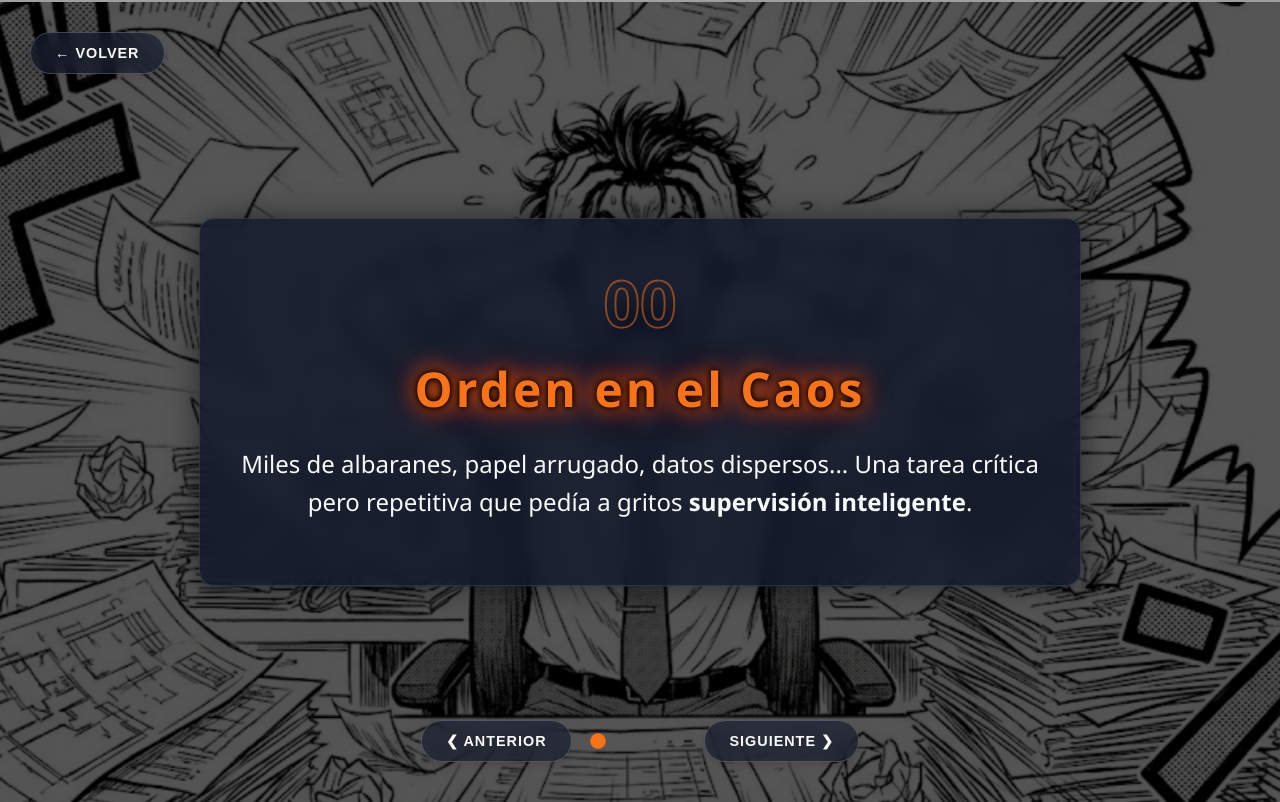
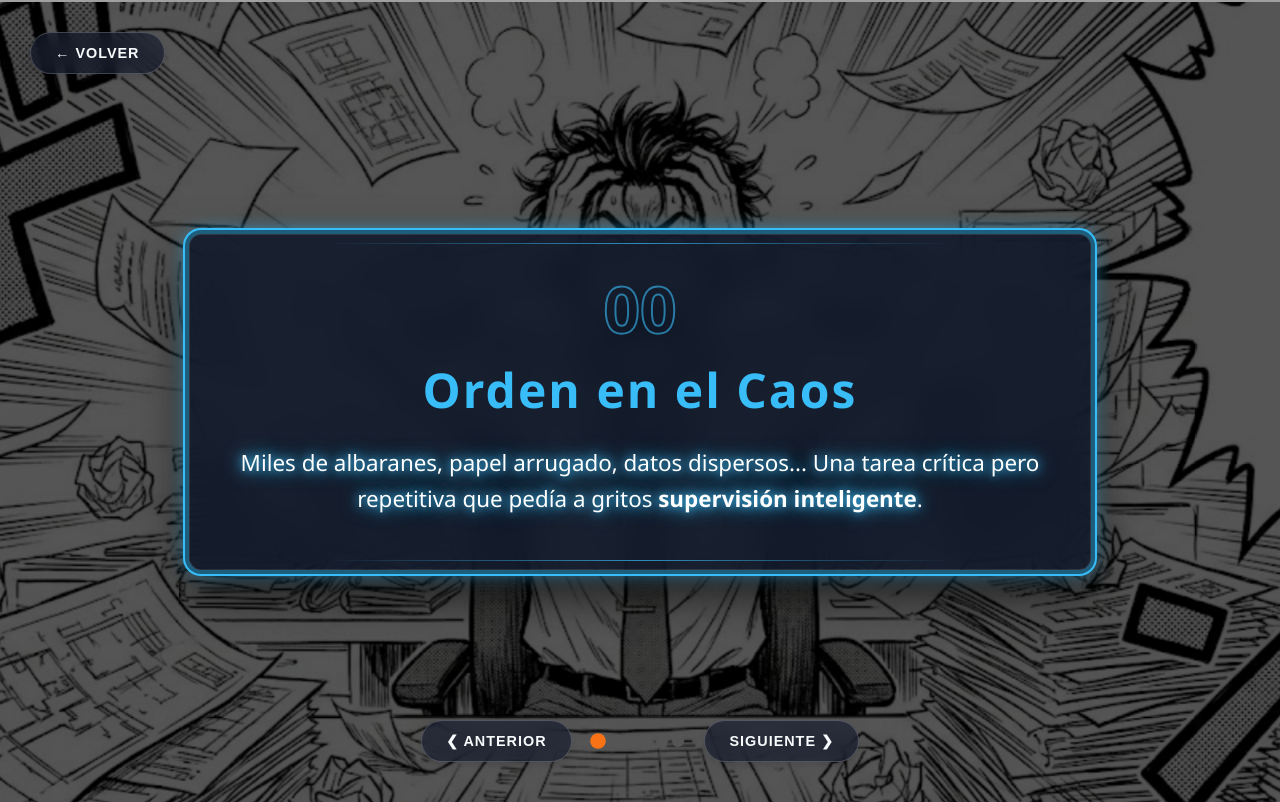
Before and after one commit to Hector-commits/IA-Presentation, a plain HTML site: page index.html in a window 1280 px wide. Shown: the part 798-1600 px from the top of the page. Drawn offline with Linux system fonts and the light colour scheme; grey boxes are pictures that could not be loaded.

Commit message:
😎 Final tweaks.

```diff
--- a/index.html
+++ b/index.html
@@ -246,20 +246,64 @@
             /* Oscurece la imagen para leer texto */
         }
 
+        /* --- VARIABLES DE SECCIÓN --- */
+        #section-personal {
+            --section-accent: var(--accent-orange);
+        }
+
+        #section-project {
+            --section-accent: var(--accent-blue);
+        }
+
         .slide-content-box {
             position: relative;
             z-index: 2;
             max-width: 800px;
+            width: fit-content;
+            /* Se ajusta al contenido */
+            margin: 0 auto;
+            /* Centrado horizontal si es bloque */
             text-align: center;
-            padding: 40px;
-            background: rgba(15, 23, 42, 0.8);
-            /* Fondo semitransparente */
+            padding: 30px 50px;
+            /* Ajustado para que no sobre tanto espacio vertical */
+            background: rgba(15, 23, 42, 0.85);
+
+            /* Borde base sutil */
             border: 1px solid rgba(255, 255, 255, 0.1);
-            border-radius: 15px;
-            backdrop-filter: blur(10px);
-            box-shadow: 0 0 30px rgba(0, 0, 0, 0.5);
+            border-radius: 12px;
+
+            /* DOBLE MARCO Y GLOW */
+            box-shadow:
+                0 0 0 4px rgba(0, 0, 0, 0.5),
+                0 0 0 6px var(--section-accent),
+                0 0 20px var(--section-accent),
+                0 20px 50px rgba(0, 0, 0, 0.8);
+
+            backdrop-filter: blur(15px);
             transform: translateY(20px);
             animation: floatUp 0.8s forwards;
+        }
+
+        /* Decoración de esquinas tech */
+        .slide-content-box::before,
+        .slide-content-box::after {
+            content: '';
+            position: absolute;
+            left: 50%;
+            transform: translateX(-50%);
+            width: 70%;
+            /* Un poco más corto */
+            height: 1px;
+            background: linear-gradient(90deg, transparent, var(--section-accent), transparent);
+            opacity: 0.7;
+        }
+
+        .slide-content-box::before {
+            top: 8px;
+        }
+
+        .slide-content-box::after {
+            bottom: 8px;
         }
 
         @keyframes floatUp {
@@ -292,23 +336,38 @@
 
         .step-number {
             font-size: 4rem;
-            font-weight: bold;
+            font-weight: 900;
             color: transparent;
-            -webkit-text-stroke: 2px var(--accent-orange);
-            opacity: 0.5;
-            margin-bottom: -20px;
+            -webkit-text-stroke: 2px var(--section-accent);
+            opacity: 0.6;
+            margin-bottom: -25px;
             display: block;
+            position: relative;
+            z-index: 0;
         }
 
         .slide-content-box h2 {
             font-size: 3rem;
-            color: var(--accent-orange);
+            color: var(--section-accent);
+            /* Vuelve al color original */
             margin-bottom: 20px;
+            text-transform: none;
+            letter-spacing: 2px;
+            text-shadow: none;
+            /* Quitamos el glow del título si se prefiere plano */
+            position: relative;
+            z-index: 1;
         }
 
         .slide-content-box p {
-            font-size: 1.5rem;
+            font-size: 1.4rem;
             line-height: 1.6;
+            color: #ffffff;
+            font-weight: 500;
+            /* Efecto "emanando" glow */
+            text-shadow:
+                0 0 10px var(--section-accent),
+                0 0 20px var(--section-accent);
         }
 
         .slide-content-box.hidden-box {
```
